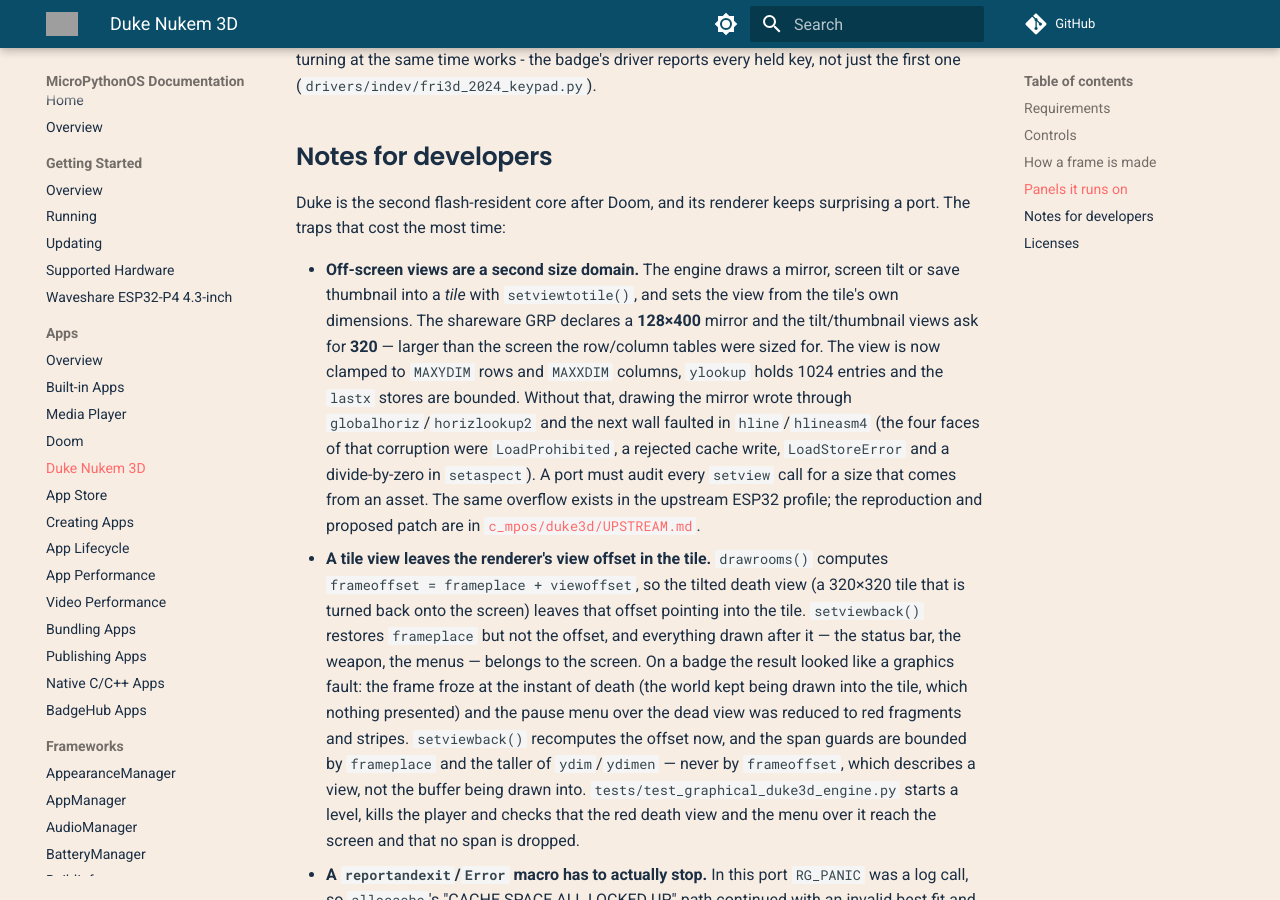
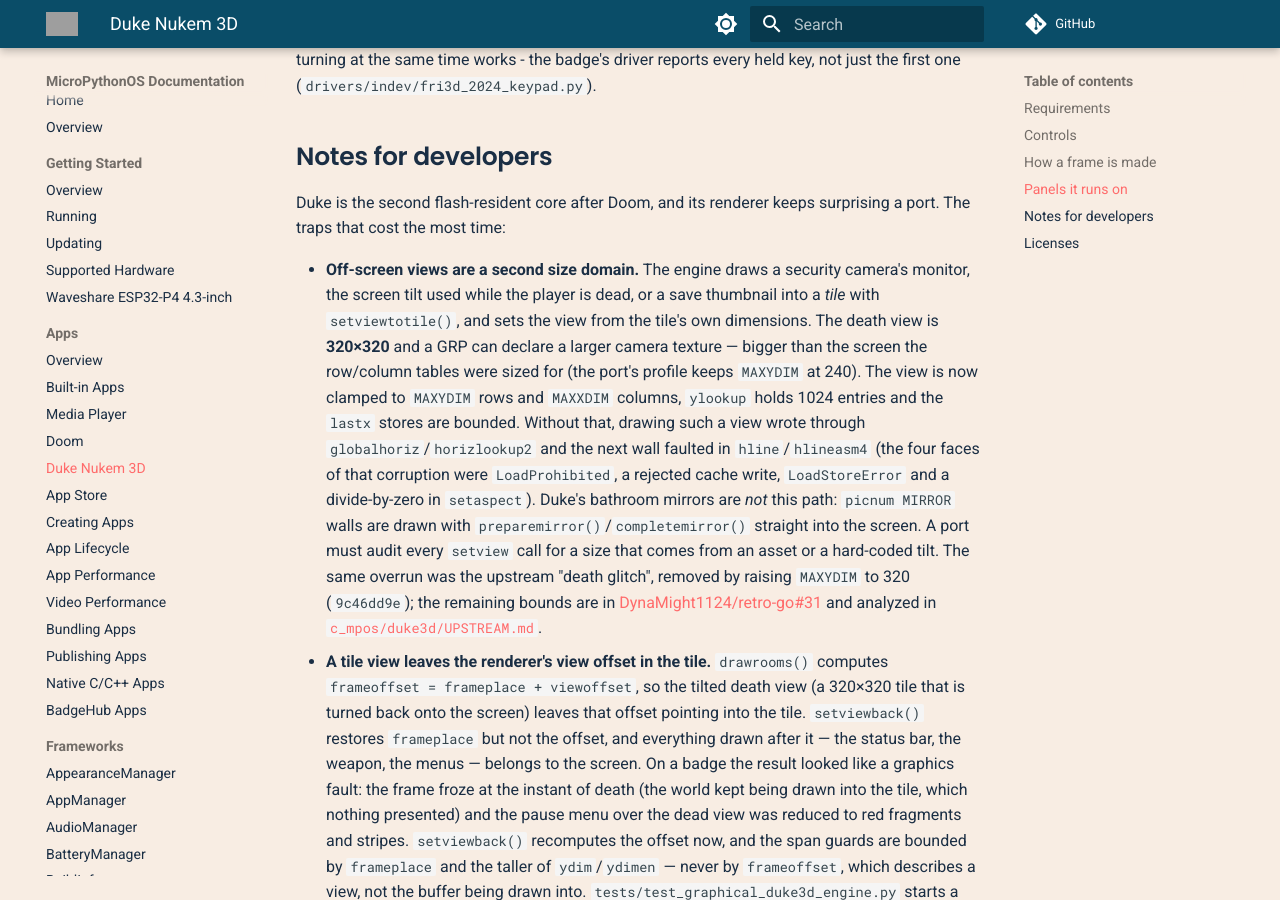
Before and after one commit to MicroPythonOS/docs, an MkDocs documentation site: the page built from docs/apps/duke3d.md, in a window 1280 px wide and 900 px high, scrolled down 3600 px. Built offline with MkDocs 1.6.1 and Material for MkDocs 9.7.7, drawn with Linux system fonts in a browser that asks for light colours; comment, search, counter and statistics services are not loaded; grey boxes are pictures that could not be loaded.

Commit message:
duke3d: the overflowing off-screen view is the death view
Duke's mirrors are drawn straight into the screen (picnum MIRROR,
preparemirror/completemirror); the tile view that exceeds the renderer
tables is the 320x320 death/tilt view, and a GRP can declare a larger
camera texture. Upstream raised MAXYDIM to 320 (9c46dd9e); the remaining
bounds are DynaMight1124/retro-go#31.

```diff
--- a/docs/apps/duke3d.md
+++ b/docs/apps/duke3d.md
@@ -135,19 +135,25 @@ the badge's driver reports every held key, not just the first one
 Duke is the second flash-resident core after Doom, and its renderer keeps
 surprising a port. The traps that cost the most time:
 
-- **Off-screen views are a second size domain.** The engine draws a mirror,
-  screen tilt or save thumbnail into a *tile* with `setviewtotile()`, and sets
-  the view from the tile's own dimensions. The shareware GRP declares a
-  **128×400** mirror and the tilt/thumbnail views ask for **320** — larger than
-  the screen the row/column tables were sized for. The view is now clamped to
-  `MAXYDIM` rows and `MAXXDIM` columns, `ylookup` holds 1024 entries and the
-  `lastx` stores are bounded. Without that, drawing the mirror wrote through
-  `globalhoriz`/`horizlookup2` and the next wall faulted in `hline`/`hlineasm4`
-  (the four faces of that corruption were `LoadProhibited`, a rejected cache
-  write, `LoadStoreError` and a divide-by-zero in `setaspect`). A port must
-  audit every `setview` call for a size that comes from an asset. The same
-  overflow exists in the upstream ESP32 profile; the reproduction and proposed
-  patch are in
+- **Off-screen views are a second size domain.** The engine draws a security
+  camera's monitor, the screen tilt used while the player is dead, or a save
+  thumbnail into a *tile* with `setviewtotile()`, and sets the view from the
+  tile's own dimensions. The death view is **320×320** and a GRP can declare a
+  larger camera texture — bigger than the screen the row/column tables were
+  sized for (the port's profile keeps `MAXYDIM` at 240). The view is now
+  clamped to `MAXYDIM` rows and `MAXXDIM` columns, `ylookup` holds 1024 entries
+  and the `lastx` stores are bounded. Without that, drawing such a view wrote
+  through `globalhoriz`/`horizlookup2` and the next wall faulted in
+  `hline`/`hlineasm4` (the four faces of that corruption were
+  `LoadProhibited`, a rejected cache write, `LoadStoreError` and a
+  divide-by-zero in `setaspect`). Duke's bathroom mirrors are *not* this path:
+  `picnum MIRROR` walls are drawn with `preparemirror()`/`completemirror()`
+  straight into the screen. A port must audit every `setview` call for a size
+  that comes from an asset or a hard-coded tilt. The same overrun was the
+  upstream "death glitch", removed by raising `MAXYDIM` to 320 (`9c46dd9e`);
+  the remaining bounds are in
+  [DynaMight1124/retro-go#31](https://github.com/DynaMight1124/retro-go/pull/31)
+  and analyzed in
   [`c_mpos/duke3d/UPSTREAM.md`](https://github.com/MicroPythonOS/MicroPythonOS/blob/main/c_mpos/duke3d/UPSTREAM.md).
 - **A tile view leaves the renderer's view offset in the tile.** `drawrooms()`
   computes `frameoffset = frameplace + viewoffset`, so the tilted death view
```
